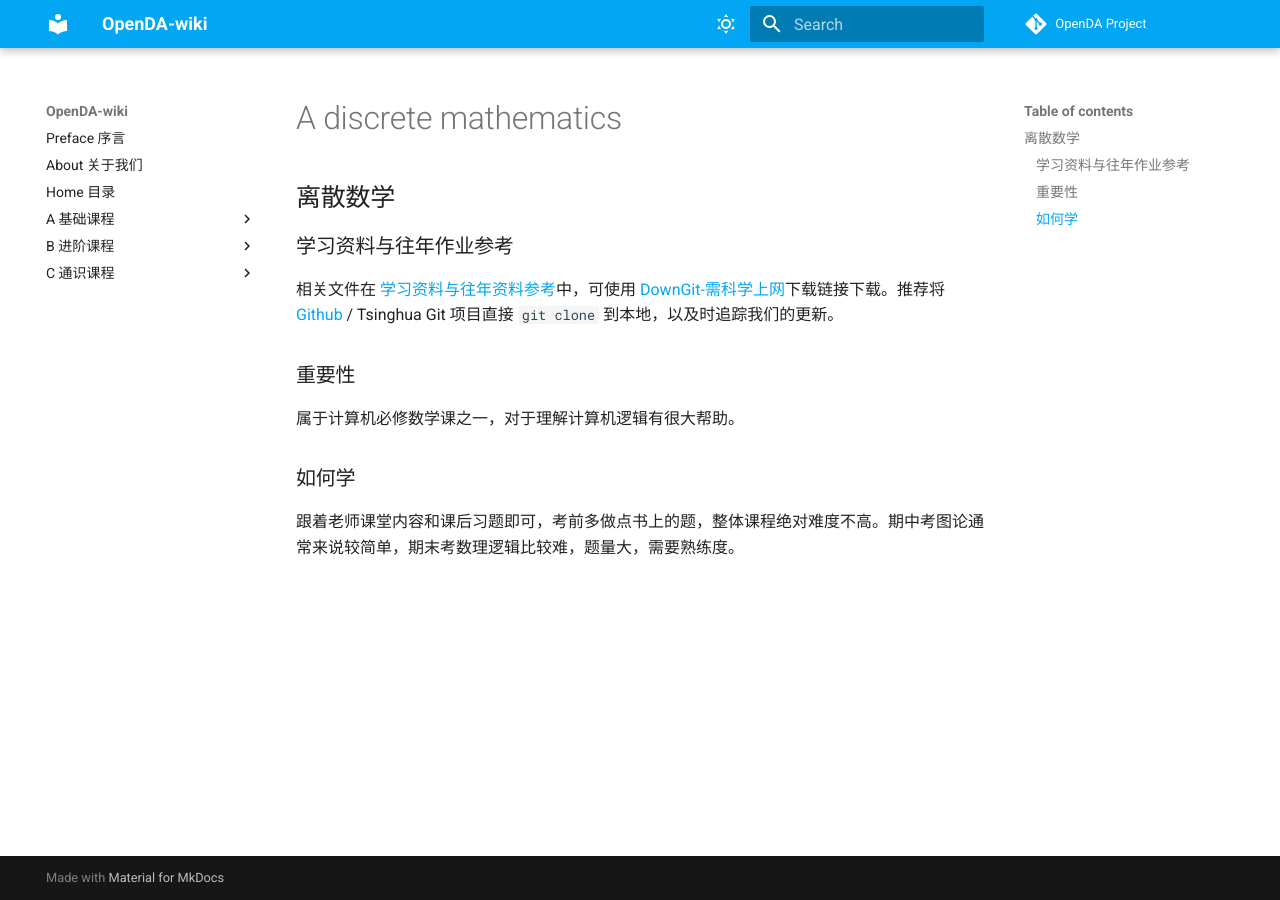
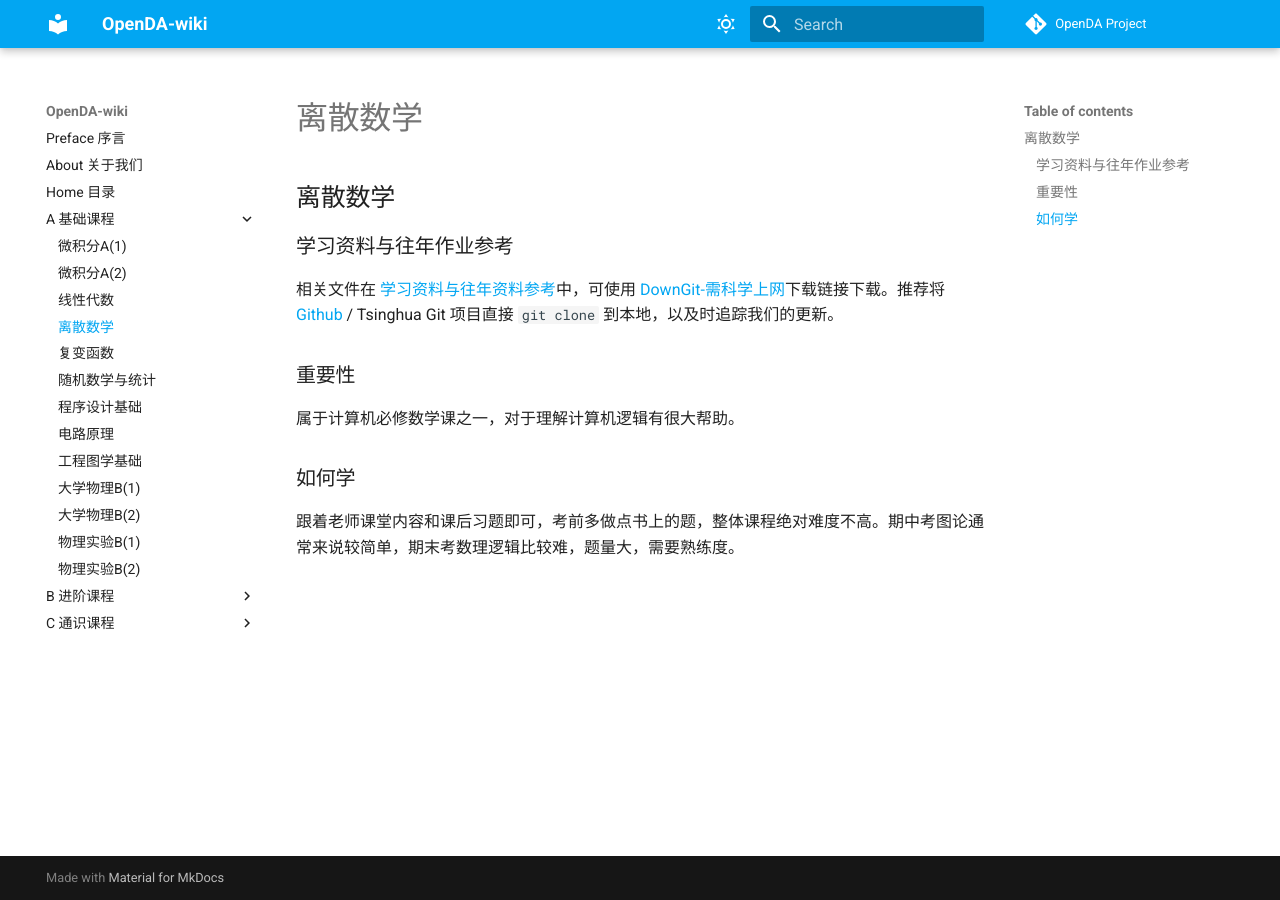
Before and after one commit to Open-DA/OpenDA-Wiki, an MkDocs documentation site: the page built from docs/A_discrete_mathematics.md, in a window 1280 px wide. Built offline with MkDocs 1.6.1 and Material for MkDocs 9.7.7, drawn with Linux system fonts in a browser that asks for light colours; comment, search, counter and statistics services are not loaded; some of the changed lines change nothing that is shown.

Commit message:
2024-08-10 02:09:13

```diff
--- a/mkdocs.yml
+++ b/mkdocs.yml
@@ -42,7 +42,7 @@ nav:
     - 微积分A(1): A_calculus_a(1).md
     - 微积分A(2): A_calculus_a(2).md
     - 线性代数: A_linear_algebra.md
-    - 离散数学: A_discrete_math.md
+    - 离散数学: A_discrete_mathematics.md
     - 复变函数: A_complex_function.md
     - 随机数学与统计: A_stochastic_mathematics_and_statistics.md
     - 程序设计基础: A_programming.md
```
